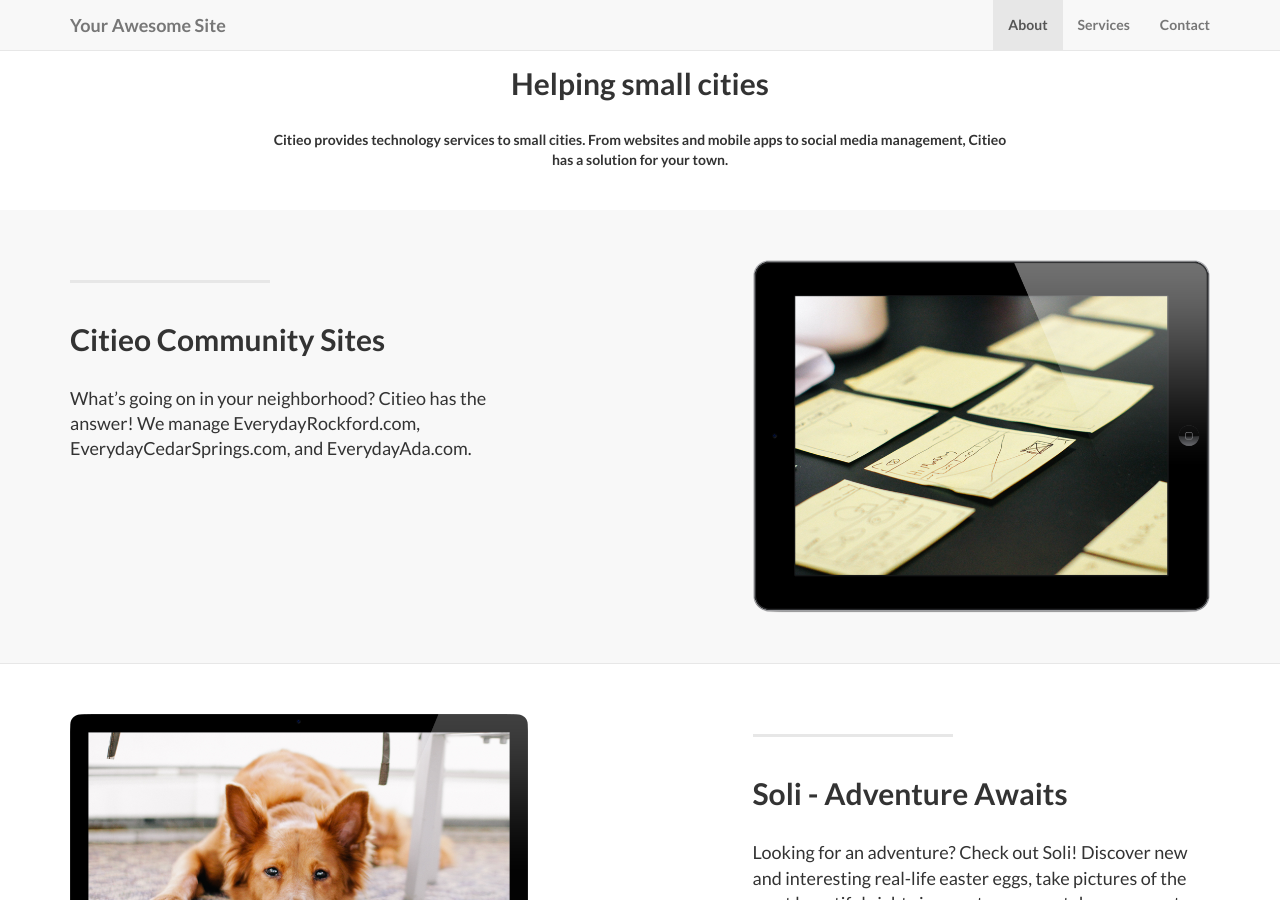
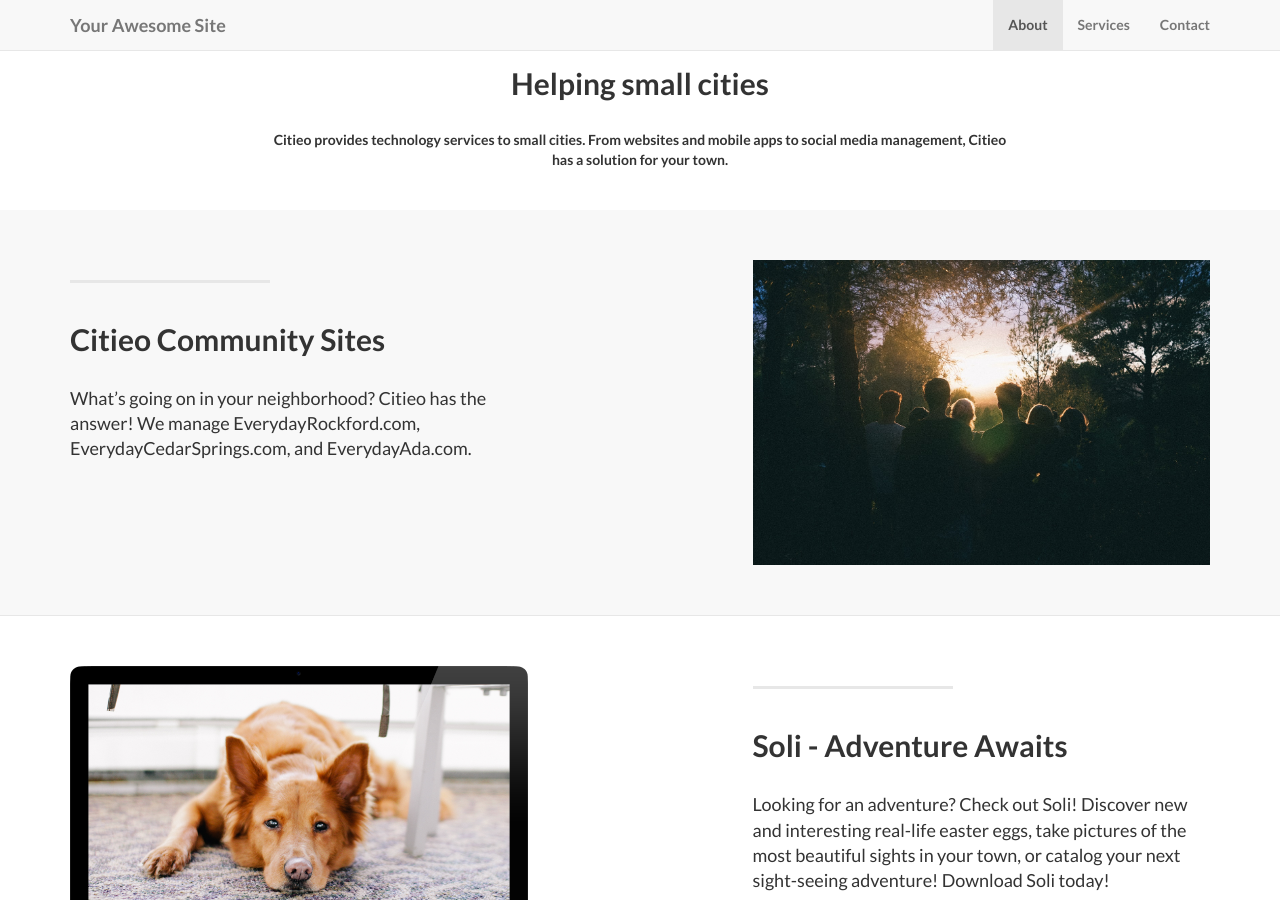
Before and after one commit to freehunter/citieo, a Jekyll site: the page built from index.md, in a window 1280 px wide and 900 px high, scrolled down 976 px. Built offline with Jekyll 4.4.1, drawn with Linux system fonts in a browser that asks for light colours; our own code applies the rules of GitHub Pages for plain Markdown files.

Commit message:
Update 2014-09-21-services-1.markdown

```diff
--- a/_posts/2014-09-21-services-1.markdown
+++ b/_posts/2014-09-21-services-1.markdown
@@ -1,6 +1,6 @@
 ---
 layout: default
-img: ipad.png
+img: community.jpeg
 category: Services
 title: Citieo Community Sites
 description: |
```
